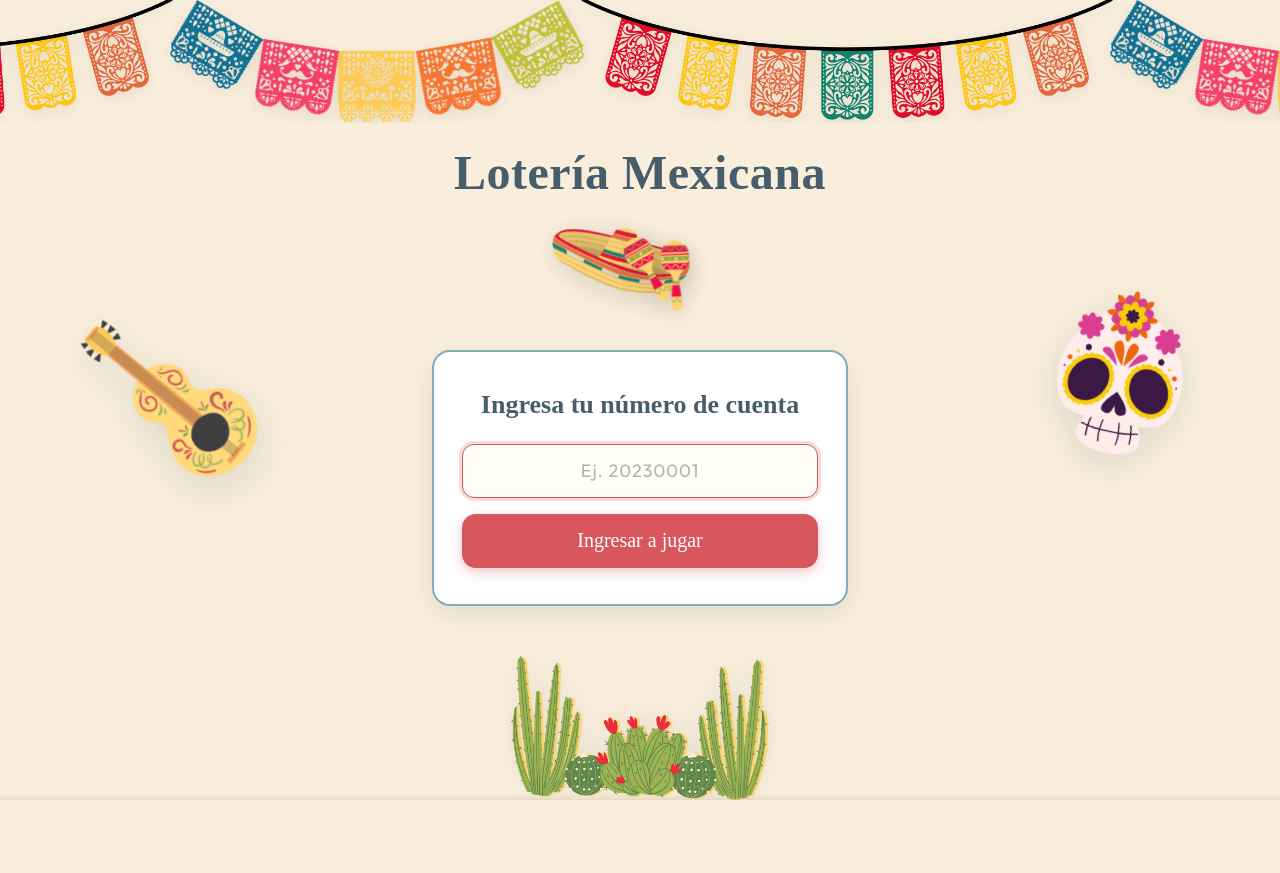
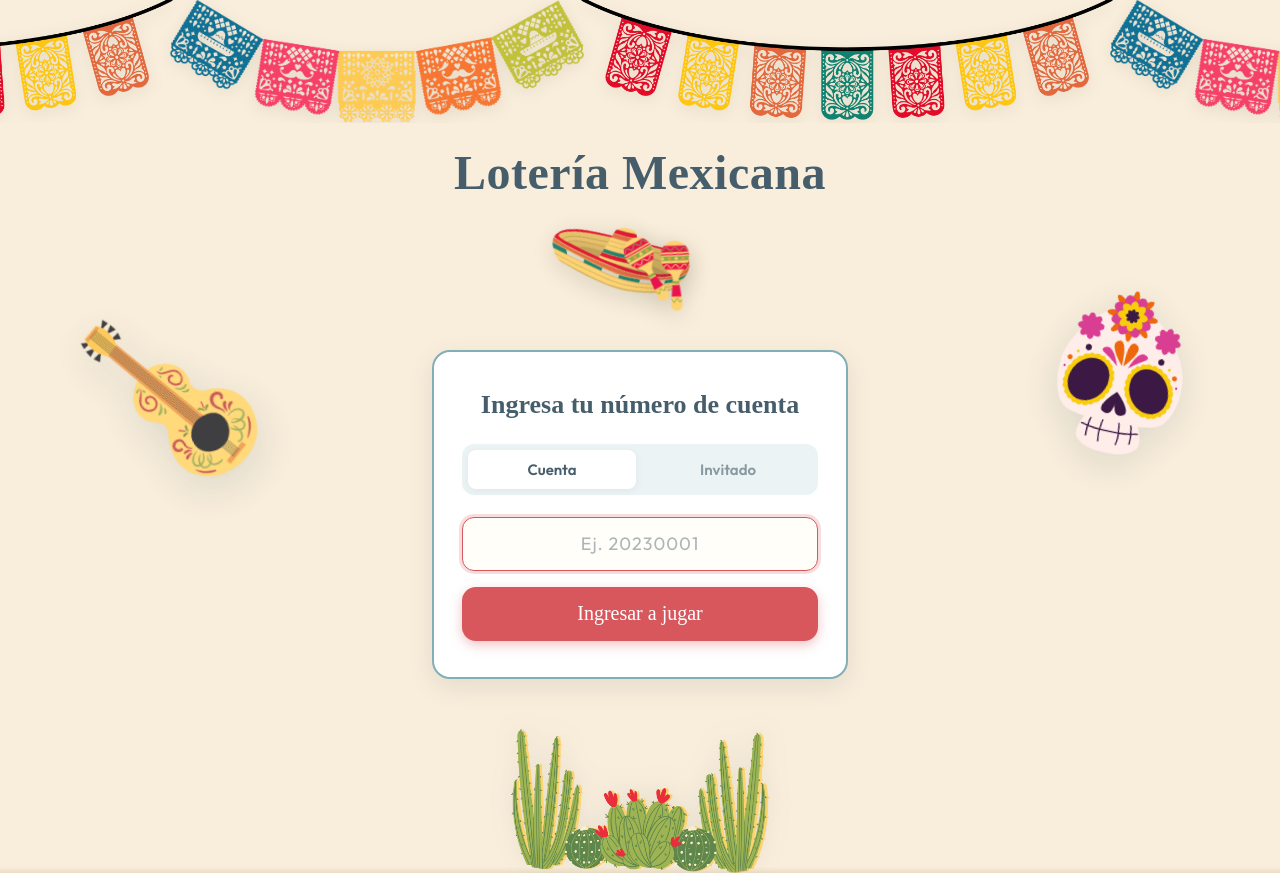
Before and after one commit to yojanFelix/Loteria-Frontend, a React (Vite) app: page / in a window 1280 px wide. Before the commit the page ends 800 px from the top, so only its background shows below. Built offline with nearby package versions, Linux system fonts and the light colour scheme; no server answers; a web font is replaced by a local one.

Commit message:
feat: add guest login UI mode

```diff
--- a/src/components/Board/LogIn.tsx
+++ b/src/components/Board/LogIn.tsx
@@ -7,6 +7,8 @@ interface LogInProps {
 
 const Form = ({ onLoginExitoso }: LogInProps) => {
   const [accountNumber, setAccountNumber] = useState('')
+  const [guestName, setGuestName] = useState('')
+  const [isGuest, setIsGuest] = useState(false)
   const [error, setError] = useState('')
   const [cargando, setCargando] = useState(false)
 
@@ -16,28 +18,33 @@ const Form = ({ onLoginExitoso }: LogInProps) => {
     setCargando(true)
 
     try {
-      const response = await fetch(`${import.meta.env.VITE_API_URL}/api/users/login`, {
+      const endpoint = isGuest ? '/api/users/guest' : '/api/users/login'
+      const body = isGuest ? { name: guestName } : { accountNumber }
+
+      const response = await fetch(`${import.meta.env.VITE_API_URL}${endpoint}`, {
         method: 'POST',
         headers: {
           'Content-Type': 'application/json',
         },
-        body: JSON.stringify({ accountNumber }),
+        body: JSON.stringify(body),
       })
 
       const data = await response.json()
 
       if (!response.ok || !data.ok) {
-        setError(data.message || 'Número de cuenta inválido')
+        setError(data.message || (isGuest ? 'Error al crear invitado' : 'Número de cuenta inválido'))
         setCargando(false)
         return
       }
 
-      localStorage.setItem('accountNumber', accountNumber)
-      // El token JWT lo requieren el REST protegido (/api/game/*) y el handshake del socket
+      const returnedAccount = data.data?.user?.accountNumber || accountNumber
+      localStorage.setItem('accountNumber', returnedAccount)
       localStorage.setItem('token', data.data?.token ?? '')
+
       if (data.data?.user?.name) {
         localStorage.setItem('userName', data.data.user.name)
       }
+
       onLoginExitoso()
     } catch {
       setError('No se pudo conectar con el servidor')
@@ -49,9 +56,41 @@ const Form = ({ onLoginExitoso }: LogInProps) => {
   return (
     <StyledWrapper>
       <div className="form-container">
-        <h2 className="titulo-login">Ingresa tu número de cuenta</h2>
+        <h2 className="titulo-login">
+          {isGuest ? 'Entrar como Invitado' : 'Ingresa tu número de cuenta'}
+        </h2>
+
+        <div className="tabs">
+          <button
+            type="button"
+            className={`tab ${!isGuest ? 'active' : ''}`}
+            onClick={() => { setIsGuest(false); setError(''); }}
+          >
+            Cuenta
+          </button>
+          <button
+            type="button"
+            className={`tab ${isGuest ? 'active' : ''}`}
+            onClick={() => { setIsGuest(true); setError(''); }}
+          >
+            Invitado
+          </button>
+        </div>
+
         <form className="form" onSubmit={manejarSubmit}>
           <div className="form-group">
+            {isGuest ? (
+              <input
+                required
+                placeholder="Tu apodo (ej. El Macho)"
+                name="guestName"
+                id="guestName"
+                type="text"
+                value={guestName}
+                onChange={(e) => setGuestName(e.target.value)}
+                autoFocus
+              />
+            ) : (
               <input
                 required
                 placeholder="Ej. 20230001"
@@ -62,6 +101,7 @@ const Form = ({ onLoginExitoso }: LogInProps) => {
                 onChange={(e) => setAccountNumber(e.target.value)}
                 autoFocus
               />
+            )}
           </div>
 
           {error && <p className="error-message">{error}</p>}
@@ -101,6 +141,34 @@ const StyledWrapper = styled.div`
     font-size: clamp(20px, 4.5vw, 26px);
     margin: 0;
     line-height: 1.3;
+  }
+
+  .tabs {
+    display: flex;
+    gap: 8px;
+    background: rgba(129, 174, 183, 0.15);
+    padding: 6px;
+    border-radius: 12px;
+  }
+
+  .tab {
+    flex: 1;
+    padding: 10px;
+    border: none;
+    background: transparent;
+    border-radius: 8px;
+    font-family: var(--font-sans);
+    font-weight: 600;
+    font-size: 15px;
+    color: rgba(70, 93, 107, 0.6);
+    cursor: pointer;
+    transition: all 0.2s;
+
+    &.active {
+      background: white;
+      color: var(--color-dark, #465D6B);
+      box-shadow: 0 2px 8px rgba(0,0,0,0.05);
+    }
   }
 
   .form {
```
Lines whose indentation alone changed are shown as unchanged.
